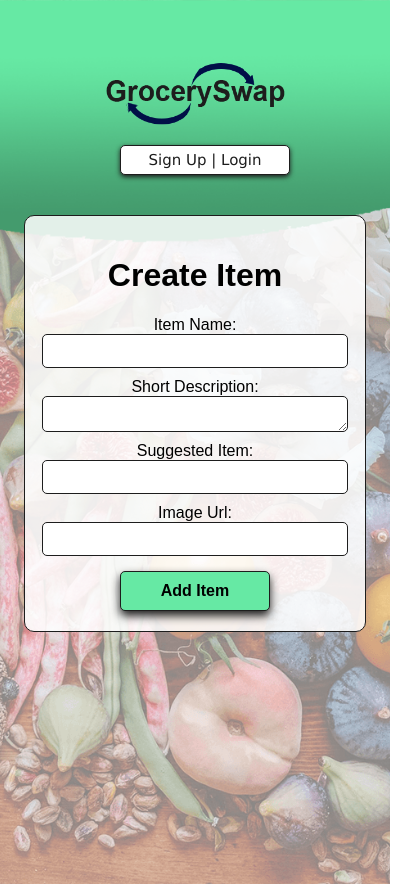
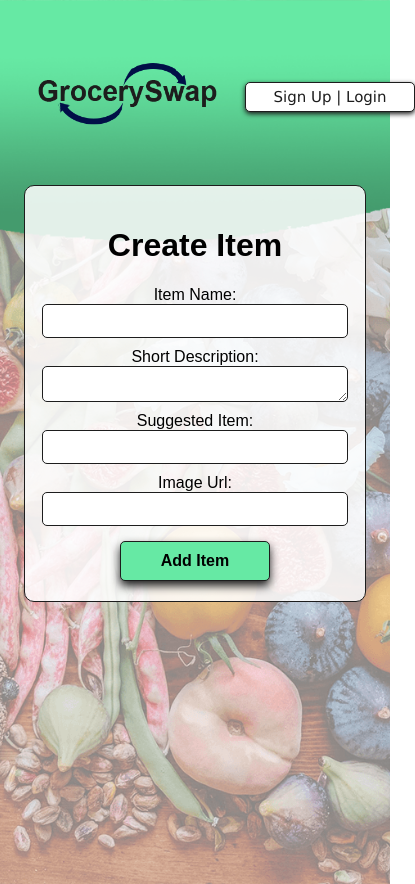
Before and after one commit to RobertsonTanya/Neighborhood-Bartering, a React (Create React App) app in the folder client/: page /create in a window 390 px wide. Shown: the whole page, 415 px wide, since content can reach past the window. Built offline with nearby package versions, Linux system fonts and the light colour scheme.

Commit message:
header media screen working on

```diff
--- a/client/src/styles/header.module.css
+++ b/client/src/styles/header.module.css
@@ -25,27 +25,22 @@ a {
   align-items: center;
   display: flex;
   justify-content: flex-start;
-  flex: 1;
+  flex-basis: 25%;
 }
 .navRight {
   align-items: center;
   justify-content: flex-end;
   display: flex;
-  flex: 1;
   text-align: center;
+  flex-basis: 75%;
 }
-
-.small {
-  display: none;
-}
-
 
 .loginBtn {
   background-color: white;
   border: 1.5px solid #1d1d1d;
   border-radius: 10px;
   box-shadow: 0px 5px 10px #1d1d1d;
-  font-family:Verdana, Geneva, Tahoma, sans-serif;
+  font-family: Verdana, Geneva, Tahoma, sans-serif;
   font-size: 15px;
   margin-left: 20px;
   width: 170px;
@@ -98,33 +93,7 @@ a {
     transform: translateY(0);
   }
 }
-@media only screen and (max-width: 775px){
-  .leftSpan, .rightSpan {
-    display: block;
-  }
-  .rightSpan span {
-    display: none;
-  }
+
+@media only screen and (max-width: 767px) {
+
 }
-
-@media only screen and (max-width: 635px){
-  .large {
-    display: none;
-  }
-  .small {
-    display: block;
-    margin-bottom: 10px;
-  }
-  .navRight {
-    flex-wrap: wrap;
-  }
-}
-
-@media only screen and (max-width: 440px){
-  .navigation {
-    flex-wrap: wrap;
-  }
-  .navLeft, .navRight {
-    justify-content: center;
-  }
-}
```
